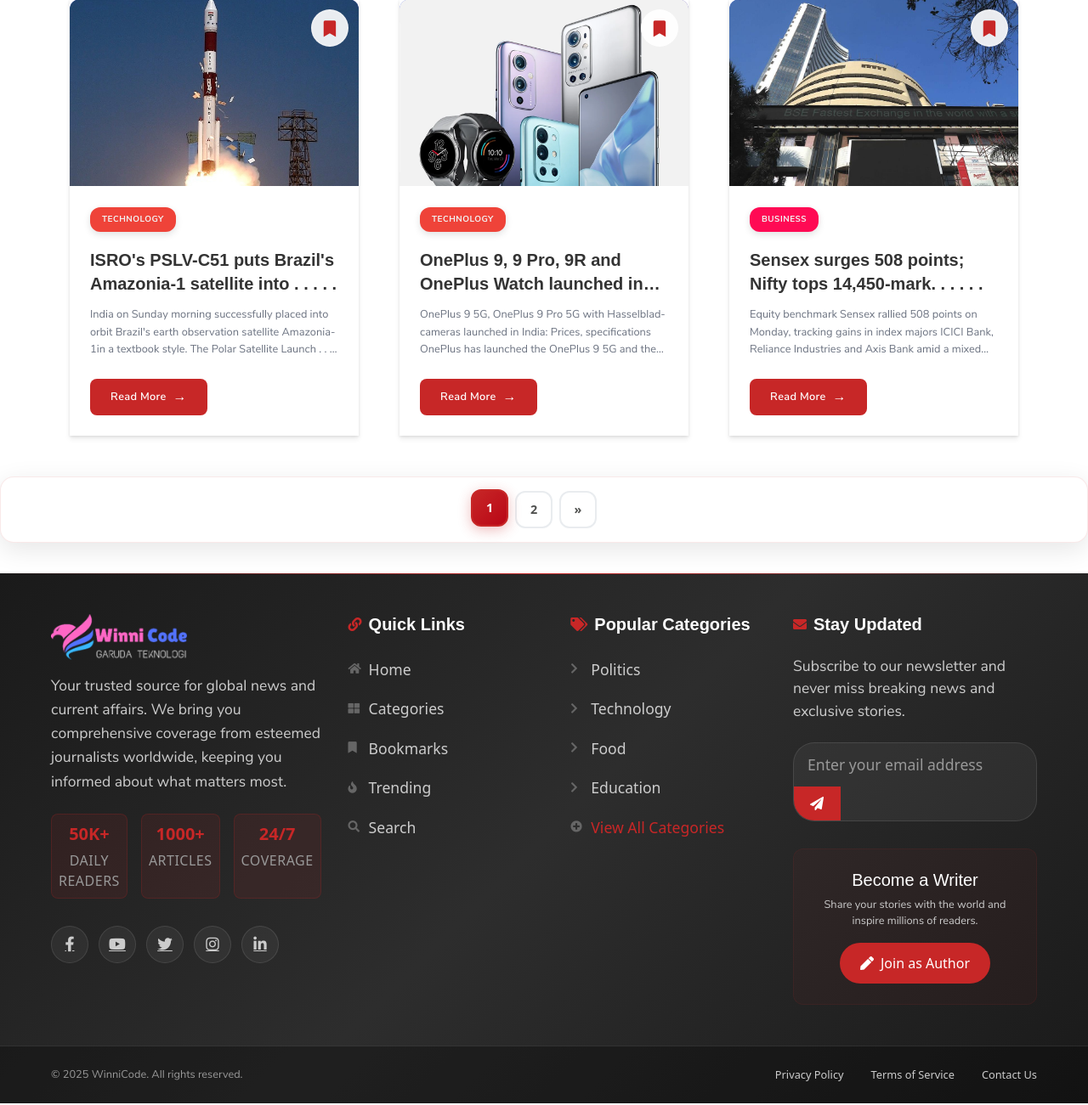
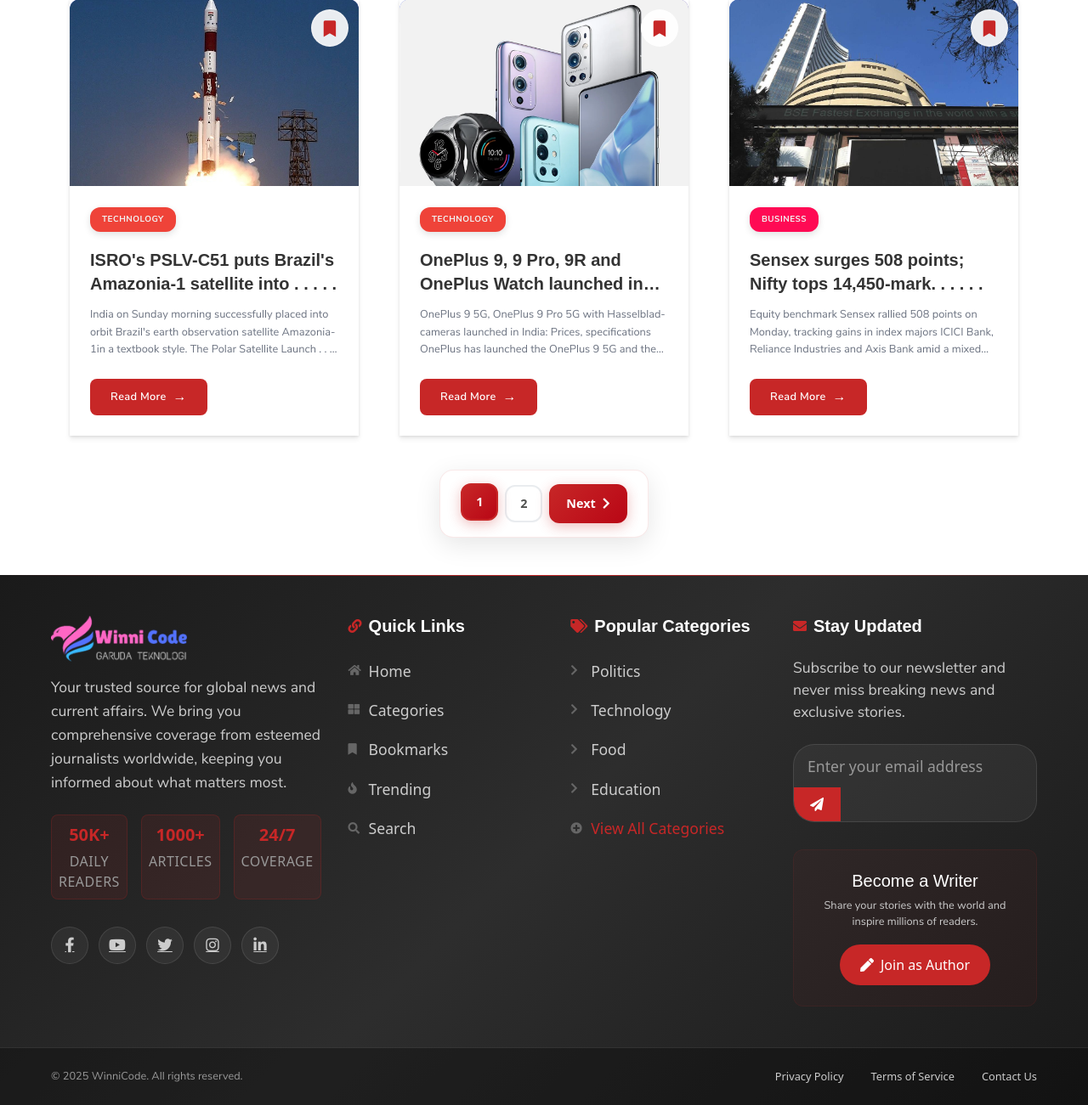
Before and after one commit to Mesayaaa/NewsPortal, a PHP site: page /bookmarks.php in a window 1280 px wide. Shown: the part 790-2091 px from the top of the page at 85% size. Run offline with PHP 8.4, Linux system fonts and the light colour scheme; a user stored in the database is signed in; data comes from the database, SQL or seed files in the repository; some libraries are stand-ins or nearby versions; some web fonts are replaced.

Commit message:
`Enhanced pagination functionality in bookmarks.php with improved URL building and smart truncation of page numbers.`

```diff
--- a/bookmarks.php
+++ b/bookmarks.php
@@ -155,42 +155,64 @@ if (!isset($_SESSION['USER_LOGGED_IN'])) {
       ?>
 
       <div class="text-center py-2">
-        <!-- Pagination Block -->
-        <div class="pagination">
-          <?php
-          // If two or more page exists
-          if ($page > 1) {
-
-            // Previous page link added
-            echo '<a href="bookmarks.php?page=' . ($page - 1) . '">&laquo;</a>';
-          }
-
-          for ($i = 1; $i <= $total_page; $i++) {
-
-            // Active variable to determine if the page link is current page
-            $active = "";
-
-            // If the page is active page
-            if ($i == $page) {
-
-              // Updated active to active class name to show the active page link
-              $active = "page-active";
+        <!-- Enhanced Pagination Block -->
+        <div class="search-pagination-wrapper">
+          <div class="search-pagination">
+            <?php
+            // Function to build clean pagination URL
+            function buildPaginationUrl($page_num)
+            {
+              $params = array('page' => $page_num);
+              return 'bookmarks.php?' . http_build_query($params);
             }
 
-            echo '<a href="bookmarks.php?page=' . $i . '" class="' . $active . '">' . $i . '</a>';
-          }
+            // Previous page link
+            if ($page > 1) {
+              echo '<a href="' . buildPaginationUrl($page - 1) . '" class="pagination-btn prev-btn" title="Previous Page">';
+              echo '<i class="fas fa-chevron-left"></i>';
+              echo '<span class="d-none d-sm-inline">Previous</span>';
+              echo '</a>';
+            }
 
-          // If the current page is not the last page
-          if ($total_page > $page) {
+            // Page numbers with smart truncation
+            $start_page = max(1, $page - 2);
+            $end_page = min($total_page, $page + 2);
 
-            // Next page link added
-            echo '<a href="bookmarks.php?page=' . ($page + 1) . '">&raquo;</a>';
-          }
+            // Show first page if not in range
+            if ($start_page > 1) {
+              echo '<a href="' . buildPaginationUrl(1) . '" class="pagination-number">1</a>';
+              if ($start_page > 2) {
+                echo '<span class="pagination-ellipsis">...</span>';
+              }
+            }
+
+            // Show page numbers in range
+            for ($i = $start_page; $i <= $end_page; $i++) {
+              $active_class = ($i == $page) ? 'active' : '';
+              echo '<a href="' . buildPaginationUrl($i) . '" class="pagination-number ' . $active_class . '">' . $i . '</a>';
+            }
+
+            // Show last page if not in range
+            if ($end_page < $total_page) {
+              if ($end_page < $total_page - 1) {
+                echo '<span class="pagination-ellipsis">...</span>';
+              }
+              echo '<a href="' . buildPaginationUrl($total_page) . '" class="pagination-number">' . $total_page . '</a>';
+            }
+
+            // Next page link
+            if ($total_page > $page) {
+              echo '<a href="' . buildPaginationUrl($page + 1) . '" class="pagination-btn next-btn" title="Next Page">';
+              echo '<span class="d-none d-sm-inline">Next</span>';
+              echo '<i class="fas fa-chevron-right"></i>';
+              echo '</a>';
+            }
     }
     ?>
-
+        </div>
       </div>
     </div>
+  </div>
 </section>
 
 
```
